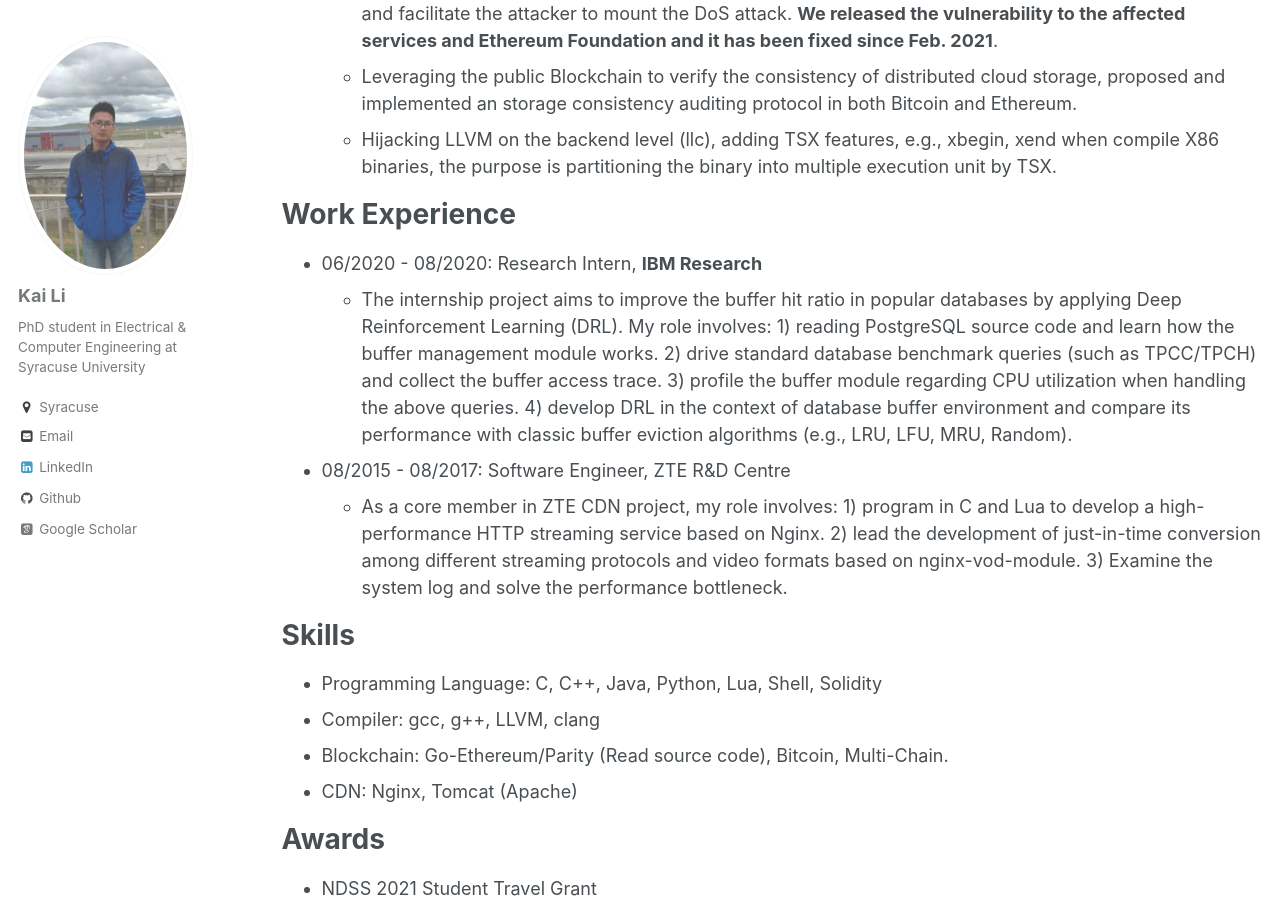
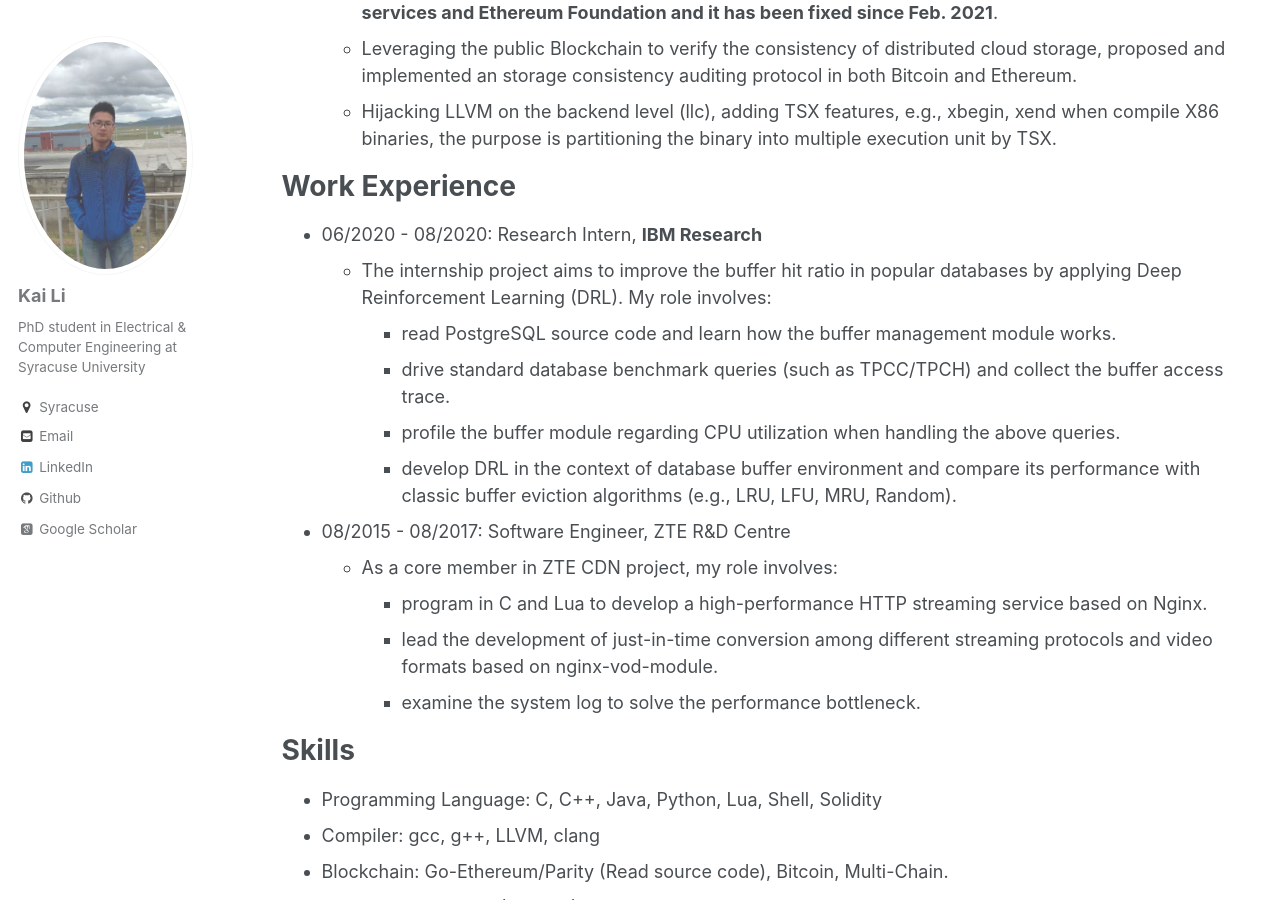
Before and after one commit to likai1993/likai1993.github.io, a Jekyll site: the page built from _pages/cv.md, in a window 1280 px wide and 900 px high, scrolled down 462 px. Built offline with Jekyll 4.4.1, drawn with Linux system fonts in a browser that asks for light colours; some web fonts are replaced.

Commit message:
Update cv.md

```diff
--- a/_pages/cv.md
+++ b/_pages/cv.md
@@ -26,15 +26,15 @@ Work Experience
 ======
 * 06/2020 - 08/2020: Research Intern, **IBM Research**
   * The internship project aims to improve the buffer hit ratio in popular databases by applying Deep Reinforcement Learning (DRL). My role involves:
-    1) reading PostgreSQL source code and learn how the buffer management module works.
-    2) drive standard database benchmark queries (such as TPCC/TPCH) and collect the buffer access trace.
-    3) profile the buffer module regarding CPU utilization when handling the above queries.
-    4) develop DRL in the context of database buffer environment and compare its performance with classic buffer eviction algorithms (e.g., LRU, LFU, MRU, Random).
+    - read PostgreSQL source code and learn how the buffer management module works.
+    - drive standard database benchmark queries (such as TPCC/TPCH) and collect the buffer access trace.
+    - profile the buffer module regarding CPU utilization when handling the above queries.
+    - develop DRL in the context of database buffer environment and compare its performance with classic buffer eviction algorithms (e.g., LRU, LFU, MRU, Random).
 * 08/2015 - 08/2017: Software Engineer, ZTE R&D Centre
   * As a core member in ZTE CDN project, my role involves:
-    1) program in C and Lua to develop a high-performance HTTP streaming service based on Nginx.
-    2) lead the development of just-in-time conversion among different streaming protocols and video formats based on nginx-vod-module.
-    3) Examine the system log and solve the performance bottleneck.
+    - program in C and Lua to develop a high-performance HTTP streaming service based on Nginx.
+    - lead the development of just-in-time conversion among different streaming protocols and video formats based on nginx-vod-module.
+    - examine the system log to solve the performance bottleneck.
 
 Skills
 ======
```
Also changed, not shown: other parts of _pages/cv.md (+1 -1 lines).
